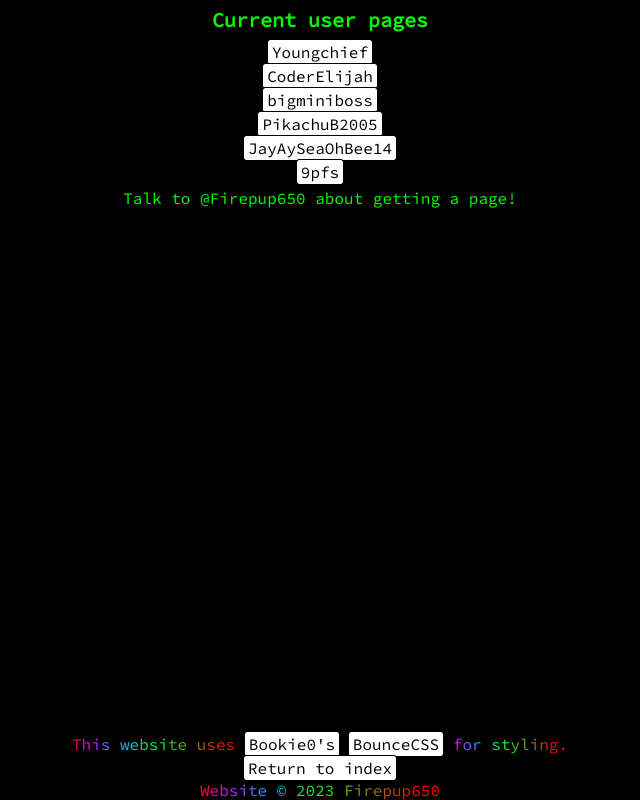
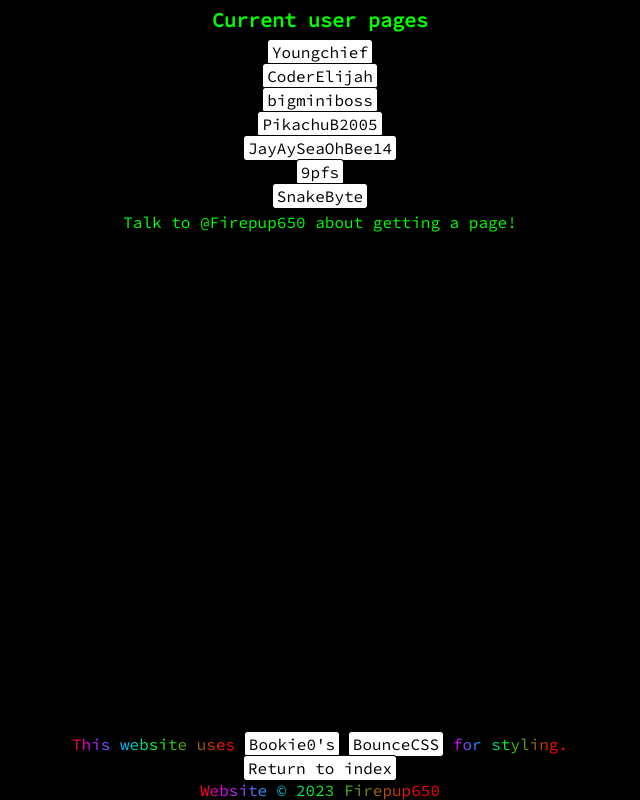
Before and after one commit to F1repup650/firepup-site, a website: page public/pages/users.html in a window 1280 px wide. Shown: the whole page, without its empty margins (320-960 px from the left). Drawn offline with Linux system fonts and the light colour scheme; files that its build step writes are made by us from their sources; files whose address does not match are found by name.

Commit message:
Add SnakeByte's user page PT2

```diff
--- a/public/pages/users.html
+++ b/public/pages/users.html
@@ -25,6 +25,8 @@
       <br/>
       <a href="/user/9pfs" class="cyan">9pfs</a>
       <br/>
+      <a href="/user/snakebyte" class="cyan">SnakeByte</a>
+      <br/>
       <p class=force-color>Talk to @Firepup650 about getting a page!</p>
     </span>
     <script src="script.js"></script>
```
